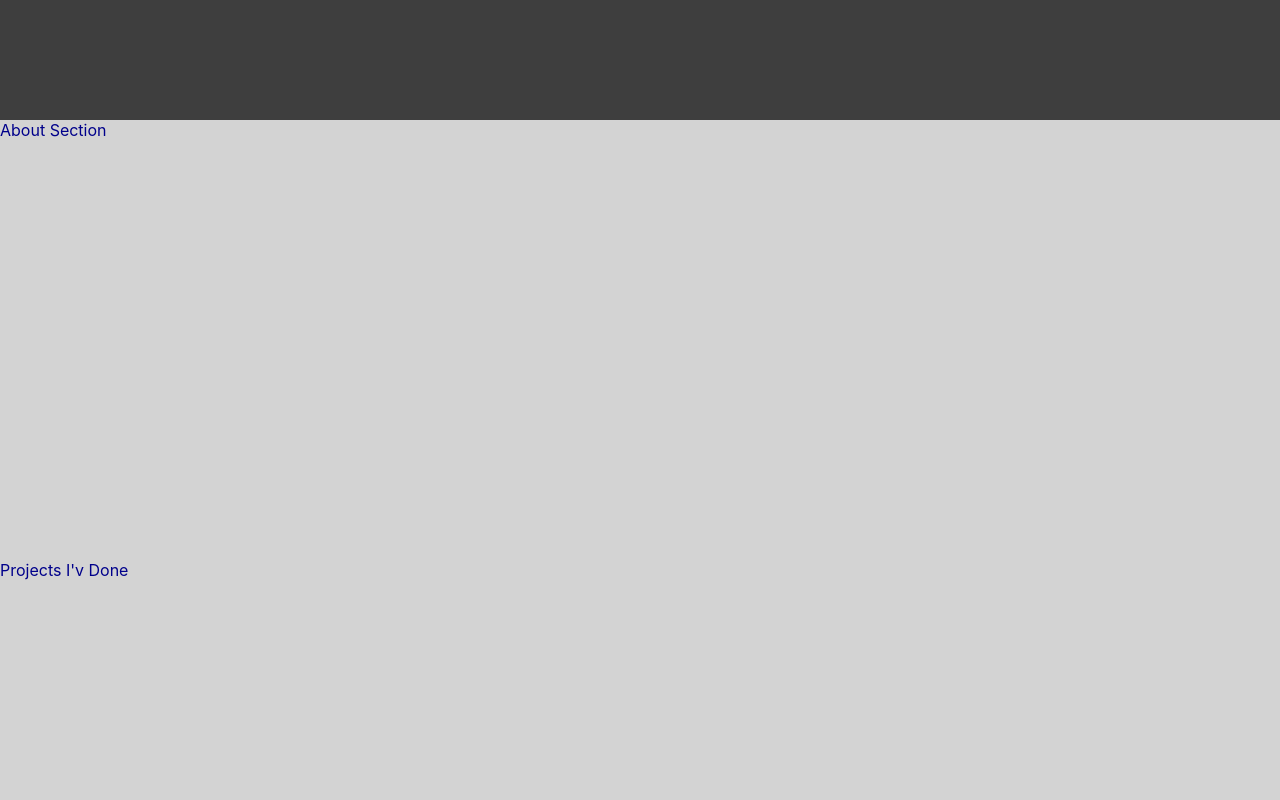
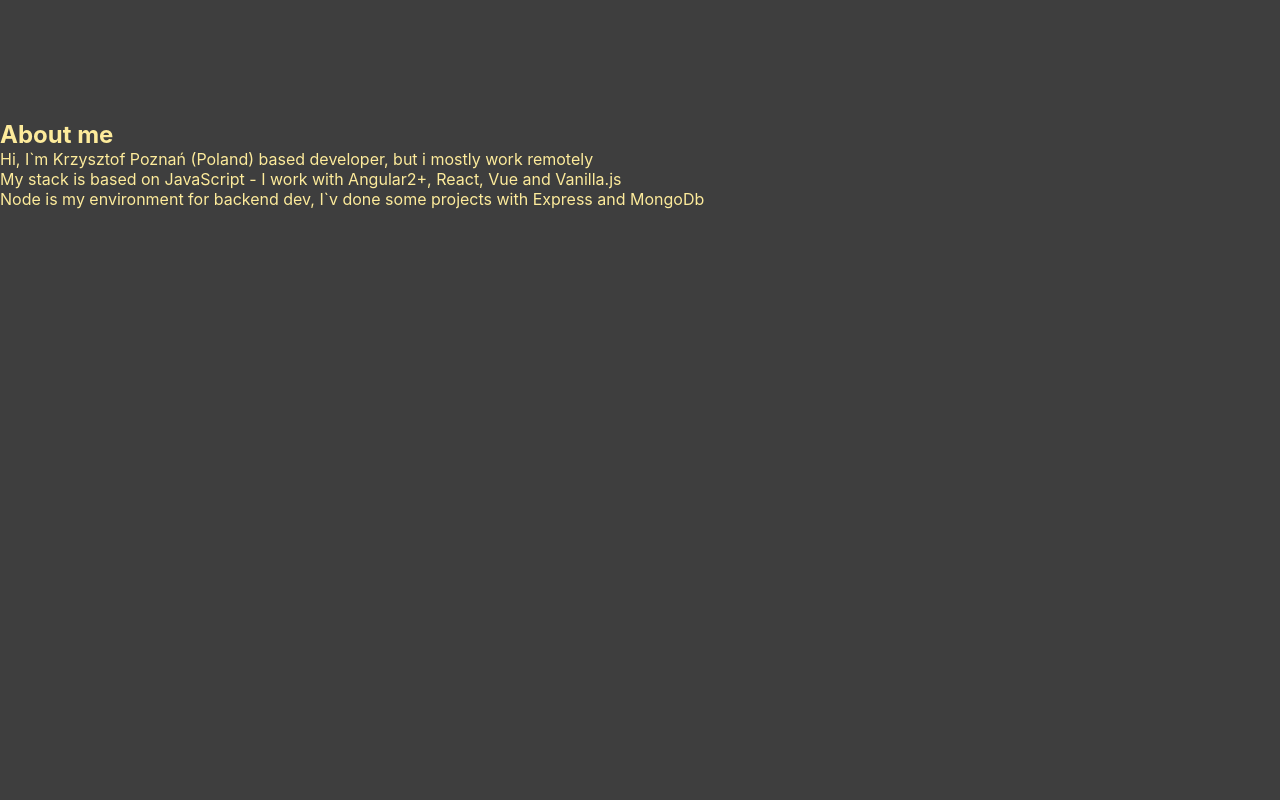
Before and after one commit to krzysztofbogusz91/krzysztof_web, a React (Create React App) app: page / in a window 1280 px wide. Shown: the part 680-1480 px from the top of the page. Built offline with nearby package versions, Linux system fonts and the light colour scheme.

Commit message:
start working on about section

```diff
--- a/assets/styles/colors.scss
+++ b/assets/styles/colors.scss
@@ -1,5 +1,5 @@
-$base-color: lightgrey;
-$secondary-color: darkblue;
+$base-color: #3e3e3e;
+$secondary-color: #fdeb9b;
 $navbar-main: rgb(36, 36, 36);
 $navbar-secondary: rgb(253, 235, 155);
 
--- /dev/null
+++ b/src/components/about/About.scss
@@ -0,0 +1,5 @@
+.section {
+    height: 100vh;
+}
+
+// TODO HEX GRID YO! :)
--- a/src/components/about/About.tsx
+++ b/src/components/about/About.tsx
@@ -1,10 +1,21 @@
 import React, { Component } from 'react'
-
+import './About.scss'
 export default class About extends Component {
     render() {
         return (
             <div id="about" className="section">
-                About Section
+                <section>
+                    <h2>About me</h2>
+                    <article>
+                        <span>Hi, I`m Krzysztof Poznań (Poland) based developer, but i mostly work remotely</span>
+                    </article>
+                    <article>
+                        <span>My stack is based on JavaScript - I work with Angular2+, React, Vue and Vanilla.js</span>
+                    </article>
+                    <article>
+                        <span>Node is my environment for backend dev, I`v done some projects with Express and MongoDb</span>
+                    </article>
+                </section>
             </div>
         )
     }
--- a/src/components/app/App.scss
+++ b/src/components/app/App.scss
@@ -3,8 +3,4 @@
 .main-layout {
   background-color: $base-color;
   color: $secondary-color;
-  .section {
-    // TODO remove when filed with content
-    height: 55vh;
-  }
 }
--- a/src/components/header/navbar/Navbar.tsx
+++ b/src/components/header/navbar/Navbar.tsx
@@ -38,6 +38,7 @@
                             <Link
                                 className="nav-elem"
                                 activeClass="active"
+                                onClick={this.toggleHideMenu}
                                 to={elem.name}
                                 smooth={true}
                                 spy={true}
```
